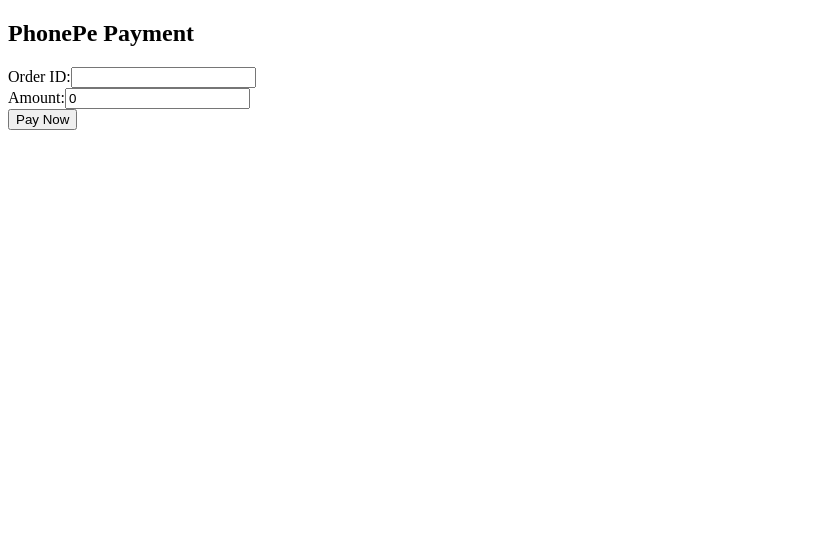
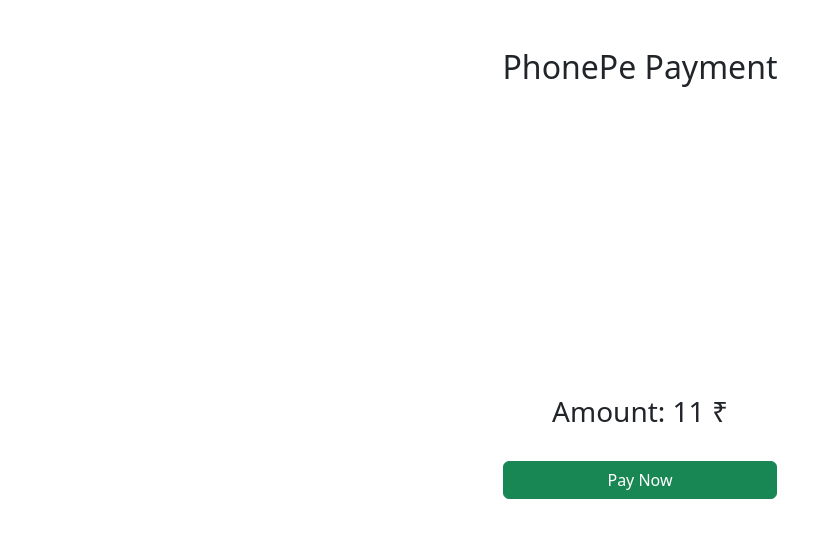
Before and after one commit to piyush0506/angular-phonepe, an Angular app: page / in a window 1280 px wide. Shown: the top 538 px of the page, without its empty margins (0-832 px from the left). Built offline with nearby package versions, Linux system fonts and the light colour scheme.

Commit message:
Updated UI

```diff
--- a/angular.json
+++ b/angular.json
@@ -19,7 +19,7 @@
             "polyfills": ["zone.js"],
             "tsConfig": "tsconfig.app.json",
             "assets": ["src/favicon.ico", "src/assets"],
-            "styles": ["src/styles.css"],
+            "styles": ["src/styles.css", "node_modules/bootstrap/dist/css/bootstrap.min.css"],
             "scripts": []
           },
           "configurations": {
@@ -73,7 +73,7 @@
             "polyfills": ["zone.js", "zone.js/testing"],
             "tsConfig": "tsconfig.spec.json",
             "assets": ["src/favicon.ico", "src/assets"],
-            "styles": ["src/styles.css"],
+            "styles": ["src/styles.css", "node_modules/bootstrap/dist/css/bootstrap.min.css"],
             "scripts": []
           }
         }
--- a/package.json
+++ b/package.json
@@ -16,6 +16,7 @@
     "@angular/platform-browser": "^15.0.0",
     "@angular/platform-browser-dynamic": "^15.0.0",
     "@angular/router": "^15.0.0",
+    "bootstrap": "^5.3.3",
     "rxjs": "~7.5.0",
     "tslib": "^2.3.0",
     "zone.js": "~0.12.0"
--- a/src/app/payment-callback/payment-callback.component.html
+++ b/src/app/payment-callback/payment-callback.component.html
@@ -1,2 +1,7 @@
-<p>payment-callback works!</p>
-<button (click)="openApp()">Open App</button>
+<div class="mt-5 mx-5">
+    <div *ngIf="!checkingStatus">
+        <h5>Redirecting to the app in {{seconds}} seconds</h5>
+        <button class="btn btn-success" (click)="openApp()">Open App</button>
+    </div>
+    <h3 *ngIf="checkingStatus">Please wait, while we are checking the payment status</h3>
+</div>
--- a/src/app/payment-callback/payment-callback.component.ts
+++ b/src/app/payment-callback/payment-callback.component.ts
@@ -11,6 +11,9 @@
 
   constructor(private paymentService: PaymentService, private activeRoute: ActivatedRoute) {}
 
+  public seconds: number = 5;
+  checkingStatus: boolean = true;
+
   ngOnInit(): void {
     this.activeRoute.params.subscribe((routeData) => {
       this.checkPaymentStatus(routeData['transactionId']);
@@ -18,13 +21,21 @@
   }
 
   checkPaymentStatus(transactionId: string) {
+    this.checkingStatus = true;
     this.paymentService.checkPaymentStatus(transactionId)
       .subscribe(response => {
+        this.checkingStatus = false;
         console.log(response);
+        var intervalId: any;
+        intervalId = setInterval(() => {
+          if(this.seconds < 0){
+            this.seconds--;
+          }
+        }, 1000);
       });
   }
 
   openApp() {
-    window.location.href = `testplus://mydata/${122}`;
+    window.location.href = `testplus://payment-status/${'success'}`;
   }
 }
--- a/src/app/payment/payment.component.html
+++ b/src/app/payment/payment.component.html
@@ -1,11 +1,15 @@
-<div>
-    <h2>PhonePe Payment</h2>
-
-    <label for="orderId">Order ID:</label>
-    <input type="text" [(ngModel)]="orderId" id="orderId" /><br />
-
-    <label for="amount">Amount:</label>
-    <input type="number" [(ngModel)]="amount" id="amount" /><br />
-
-    <button (click)="initiatePayment()">Pay Now</button>
+<div class="container d-flex justify-content-center" style="height: 100vh;">
+    <div class="row h-100">
+        <div class="col-12 h-100 d-flex flex-column">
+            <h2 class="text-center mt-5">PhonePe Payment</h2>
+            <div class="my-auto">
+                <h3 class="text-center">Amount: {{amount}} &#8377;</h3>
+                <button class="btn btn-success w-100 mt-4" (click)="initiatePayment()" [disabled]="loading">
+                    <span *ngIf="!loading">Pay Now</span>
+                    <div *ngIf="loading" class="spinner-grow" style="width: 1rem; height: 1rem;">
+                    </div>
+                </button>
+            </div>
+        </div>
+    </div>
 </div>
--- a/src/app/payment/payment.component.ts
+++ b/src/app/payment/payment.component.ts
@@ -9,14 +9,17 @@
 })
 export class PaymentComponent {
   orderId: string = '';
-  amount: number = 0;
+  amount: number = 11;
+  loading: boolean = false;
   callbackUrl: string = `https://angular-phonepe.vercel.app/${routePaths.paymentCallback}`;
 
   constructor(private paymentService: PaymentService) { }
 
   initiatePayment() {
+    this.loading = true;
     this.paymentService.initiatePayment(this.orderId, this.amount, this.callbackUrl)
       .subscribe(response => {
+        this.loading = false;
         if (response.success) {
           // Redirect user to PhonePe gateway page or handle the response accordingly
           console.log(response.data)
```
Also changed, not shown: 1 other file (tests, documents, lock files or other folders).
